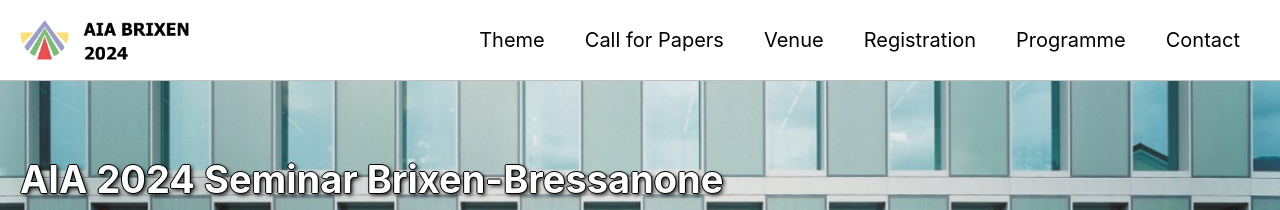
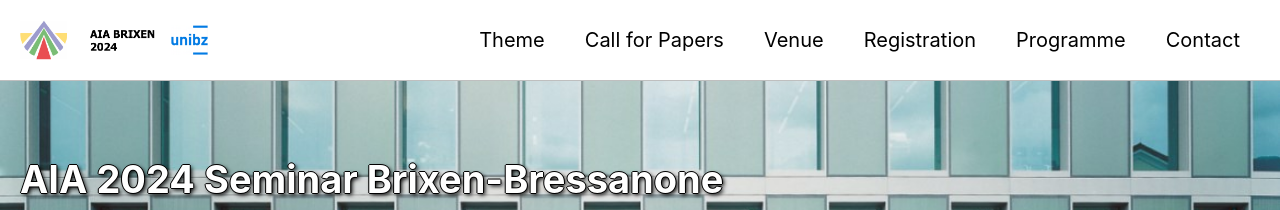
Before and after one commit to gfburton/aiabrixen2024, a Jekyll site: the page built from _pages/home.md, in a window 1280 px wide. Shown: the top 210 px of the page. Built offline with Jekyll 4.4.1, drawn with Linux system fonts in a browser that asks for light colours; cached includes are drawn as plain includes; nearby versions of some CDN libraries.

Commit message:
Update _config.yml

```diff
--- a/_config.yml
+++ b/_config.yml
@@ -26,7 +26,7 @@ url                      : "https://github.com/FreedomIntelligence/FreedomIntell
 baseurl                  : # the subpath of your site, e.g. "/blog"
 repository               : #"naacl-org/naacl-2021-website" # GitHub username/repo-name e.g. "mmistakes/minimal-mistakes"
 teaser                   : # path of fallback teaser image, e.g. "/assets/images/500x300.png"
-logo                     : "/assets/images/seminar_logo.png" # path of logo image to display in the masthead, e.g. "/assets/images/88x88.png"
+logo                     : "/assets/images/aia seminar logo 2.png" # path of logo image to display in the masthead, e.g. "/assets/images/88x88.png"
 masthead_title           : " " # overrides the website title displayed in the masthead, use " " for no title
 breadcrumbs            : false # true, false (default)
 words_per_minute         : 200
```
